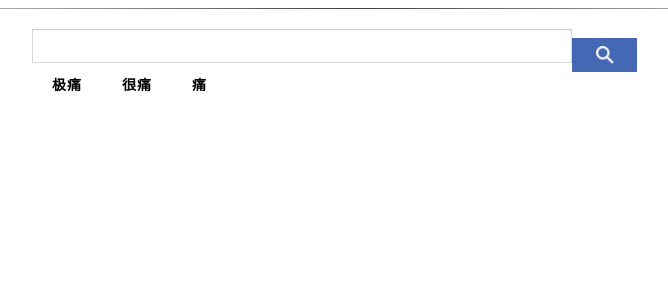
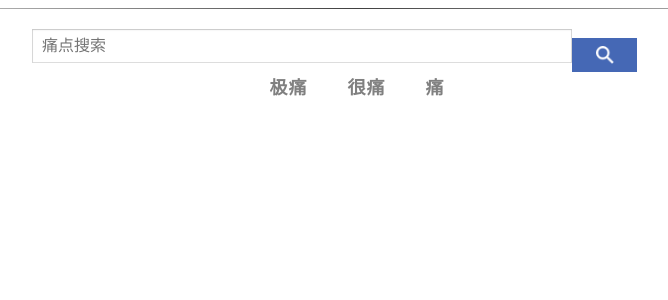
Before and after one commit to jxljdx/savetime, a Django app: page / in a window 1280 px wide. Shown: the part 78-378 px from the top of the page, without its empty margins (283-951 px from the left). Run offline with Django 3.2, Linux system fonts and the light colour scheme; data that the repository does not hold is empty.

Commit message:
Fixed few minor issues,
1. Click on brand logo to go back to homepage,
2. Added a placeholder on search input,
3. Center categories menu with search bar.

```diff
--- a/savetimeapp/static/js/base.js
+++ b/savetimeapp/static/js/base.js
@@ -46,4 +46,9 @@ $(document).ready(function() {
             menu.addClass('open');
         }
     });
+
+    // Go back to home page when clicking on brand logo
+    $("div.brand-logo").click(function() {
+        window.location.href = location.origin;
+    });
 });
--- a/savetimeapp/templates/base.html
+++ b/savetimeapp/templates/base.html
@@ -33,13 +33,14 @@
     <hr>
     <div id="search">
         <form>
-            <input type="text" required>
+            <input type="text" placeholder="痛点搜索" required>
             <input type="button">
         </form>
+        <div id="cssmenu-outer">
             <div id='cssmenu'>
                 <ul>
                     <!-- use class 'has-sub' on li to display an arrow right by the title -->
-                <li><a href='#'><span>极痛</span></a>
+                    <li><a href='#'><span class="lev1-category-title">极痛</span></a>
                         <ul>
                             <li><a href='#'><span>早起困难</span></a></li>
                             <li><a href='#'><span>减肥</span></a></li>
@@ -51,7 +52,7 @@
                             <li><a href='#'><span>更多</span></a></li>
                         </ul>
                     </li>
-                <li><a href='#'><span>很痛</span></a>
+                    <li><a href='#'><span class="lev1-category-title">很痛</span></a>
                         <ul>
                             <li class="has-sub"><a href='#'><span>类别1</span></a>
                                 <ul>
@@ -68,8 +69,9 @@
                             <li><a href='#'><span>类别8</span></a></li>
                         </ul>
                     </li>
-                <li class='last'><a href='#'><span>痛</span></a></li>
+                    <li class='last'><a href='#'><span class="lev1-category-title">痛</span></a></li>
                 </ul>
+            </div>
         </div>
     </div>
     <div id="content">
--- a/static/css/base.css
+++ b/static/css/base.css
@@ -25,6 +25,7 @@
     border-radius: 20px;
     color: white;
     margin-right: 15px;
+    cursor: pointer;
 }
 
 .brand-title {
@@ -142,14 +143,22 @@ div#search input[type=button]:active {
     background-size: 18px;
 }
 
+/* This is used in combine with #cssmemu to center cssmemu without knowing its width */
+#cssmenu-outer {
+    float: right;
+    right: 50%;
+    position: relative;
+}
+
 #cssmenu {
   background: white;
   margin: 0;
-  width: 540px;
   padding: 0;
   line-height: 1;
   display: block;
   position: relative;
+  float: right;
+  right: -50%;
 }
 #cssmenu ul {
   list-style: none;
@@ -329,8 +338,7 @@ div#search input[type=button]:active {
   top: 21px;
 }
 #cssmenu > ul > li > a {
-  /*color: #ffffff;*/
-  color: black;
+  color: gray;
   padding: 15px 20px;
   font-weight: 700;
   letter-spacing: 1px;
@@ -506,3 +514,7 @@ div#search input[type=button]:active {
     top: 26px;
   }
 }
+
+.lev1-category-title {
+    font-size: 18px;
+}
--- a/static/js/base.js
+++ b/static/js/base.js
@@ -46,4 +46,9 @@ $(document).ready(function() {
             menu.addClass('open');
         }
     });
+
+    // Go back to home page when clicking on brand logo
+    $("div.brand-logo").click(function() {
+        window.location.href = location.origin;
+    });
 });
```
Also changed, not shown: savetimeapp/static/css/base.css (+15 -3 lines). Lines whose indentation alone changed are shown as unchanged.
